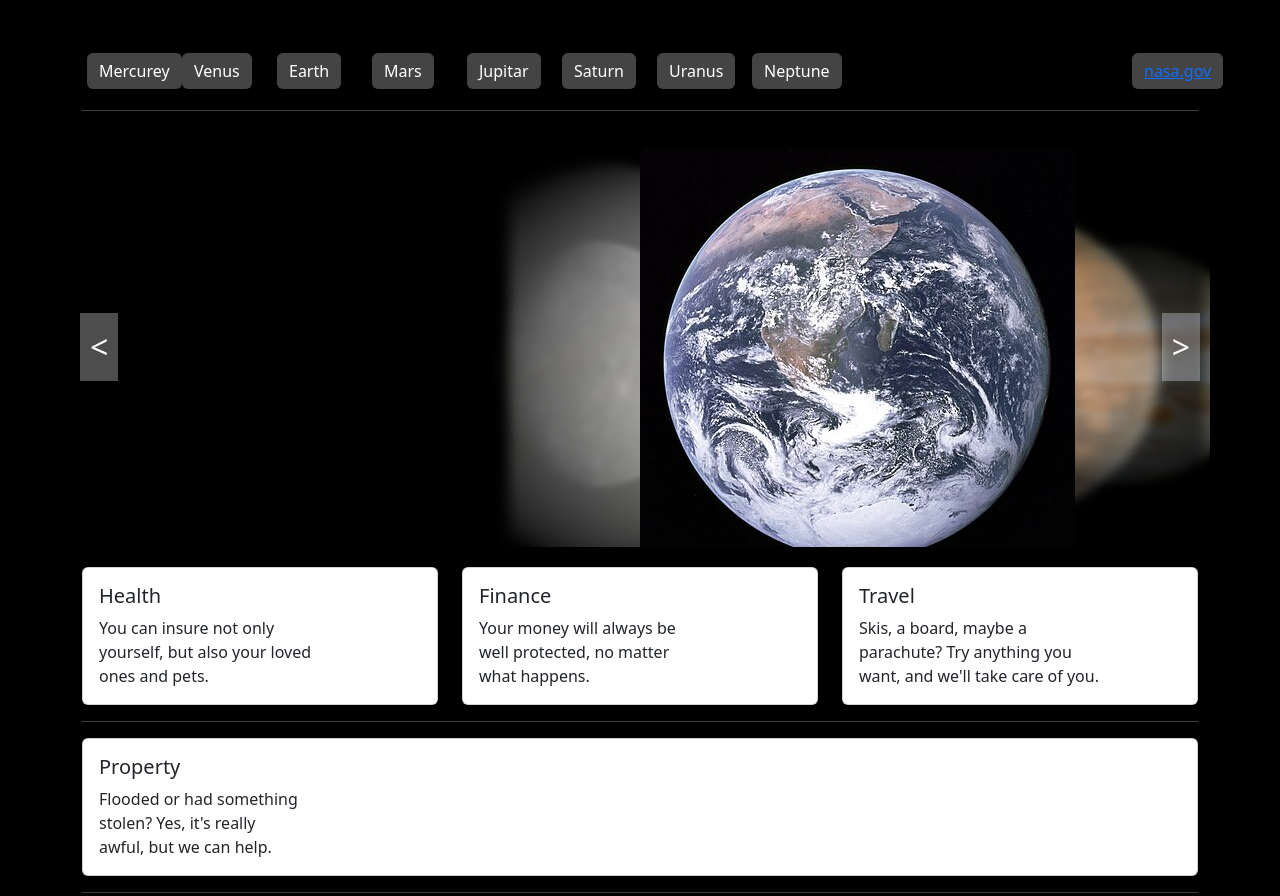
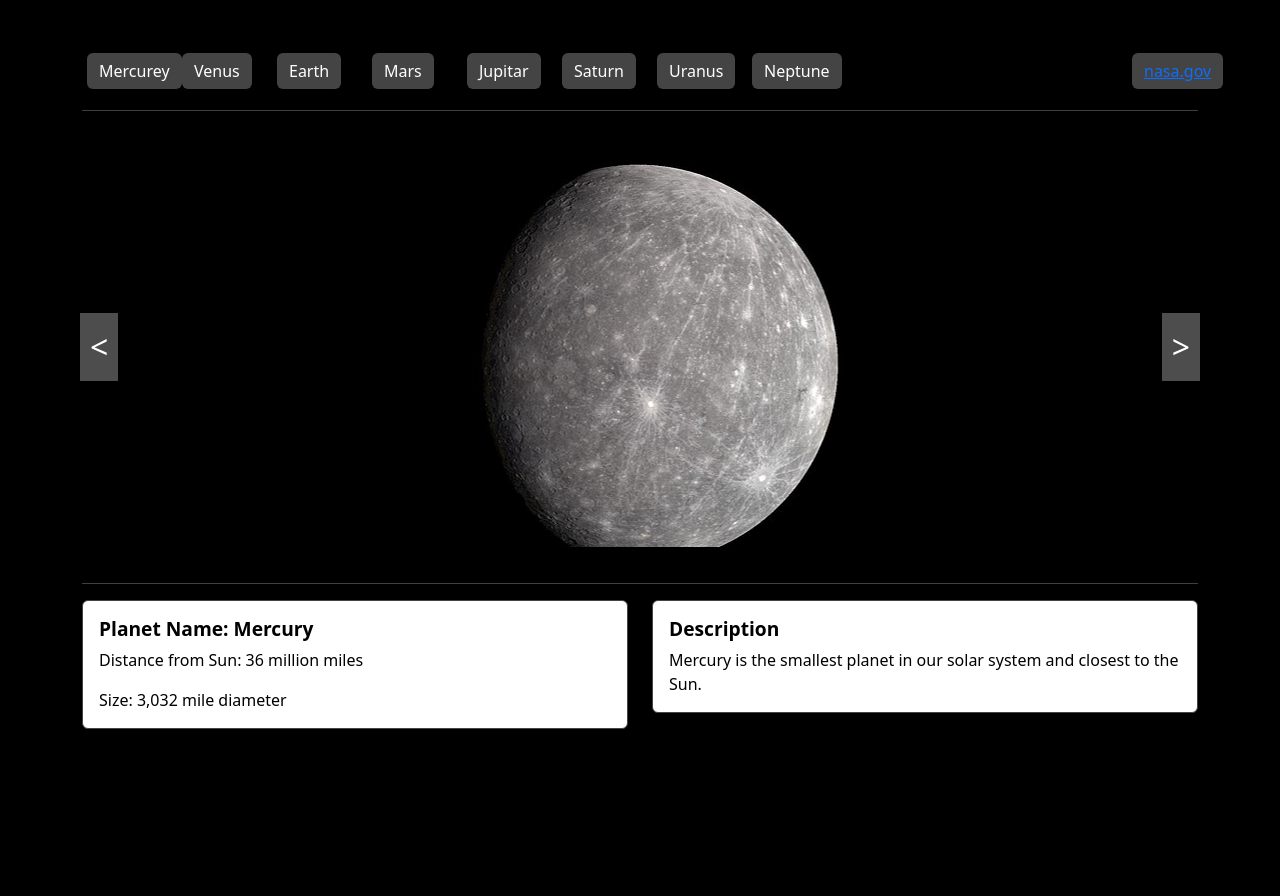
Before and after one commit to kaguilar125/Jquery, a plain HTML site: page Index.html in a window 1280 px wide. Shown: the top 896 px of the page. After the commit the page ends 800 px from the top, so only its background shows below. Drawn offline with nearby package versions, Linux system fonts and the light colour scheme.

Commit message:
klahjwdk

```diff
--- a/Index.html
+++ b/Index.html
@@ -4,7 +4,7 @@
     <meta charset="utf-8">
     <meta http-equiv="X-UA-Compatible" content="IE=edge">
     <meta name="viewport" content="width=device-width, initial-scale=1">
-    <title>Bootstrap demo</title>
+    <title>My universe</title>
     <link href="https://cdn.jsdelivr.net/npm/bootstrap@5.3.3/dist/css/bootstrap.min.css" rel="stylesheet" integrity="sha384-QWTKZyjpPEjISv5WaRU9OFeRpok6YctnYmDr5pNlyT2bRjXh0JMhjY6hW+ALEwIH" crossorigin="anonymous">
     <script src="https://ajax.googleapis.com/ajax/libs/jquery/3.7.1/jquery.min.js"></script>
     <link rel="stylesheet" href="style.css">
@@ -77,54 +77,26 @@
       </div>
 
 
-      <div id="row3" class="row">
-        <div class="col-sm-4">
-          <div class="card">
-          <div class="card-body">
-            <h5 class="card-title">Health</h5>
-            <p class="card-text">You can insure not only<br>yourself, but also your loved<br>ones and pets.<br/></p>
-          </div>
-        </div>
-      </div>
-        <div class="col-sm-4">
-          <div class="card">
-          <div class="card-body">
-            <h5 class="card-title">Finance</h5>
-            <p class="card-text">Your money will always be<br>well protected, no matter<br>what happens.<br/></p>
-          </div>
-        </div>
-      </div>
-        <div class="col-sm-4">
-          <div class="card">
-          <div class="card-body">
-            <h5 class="card-title">Travel</h5>
-            <p class="card-text">Skis, a board, maybe a<br>parachute? Try anything you<br>want, and we'll take care of you.<br/></p>
-          </div>
-        </div>
-      </div>
-      </div>
+
 
       <hr>
 
-      <div id="row5" class="row">
-        <div class="col-sm-12">
+      <div id="row3" class="row">
+        <div class="col-sm-6">
           <div class="card">
             <div class="card-body">
-              <h5 class="card-title">Property</h5>
-              <p class="card-text">Flooded or had something<br> stolen? Yes, it's really<br> awful, but we can help.<br/></p>
+              <h5 class="card-title">Planet Name: <span id="planet-name"></span></h5>
+              <p class="card-text">Distance from Sun: <span id="planet-distance"></span></p>
+              <p class="card-text">Size: <span id="planet-size"></span></p>
             </div>
           </div>
         </div>
-      </div>
 
-      <hr>
-
-      <div id="row6" class="row">
-        <div class="col-sm-12">
+        <div class="col-sm-6">
           <div class="card">
             <div class="card-body">
-              <h5 class="card-title">Property</h5>
-              <p class="card-text">Flooded or had something<br> stolen? Yes, it's really<br> awful, but we can help.<br/></p>
+              <h5 class="card-title">Description</h5>
+              <p class="card-text" id="planet-description"></p>
             </div>
           </div>
         </div>
--- a/Style.css
+++ b/Style.css
@@ -62,3 +62,17 @@ body {
   #next {
     right: 10px;
   }
+
+  #row3 .card {
+    background-color: #fff;
+    color: black;
+    border: 1px solid #444;
+  }
+  #row3 .card .card-title {
+    font-size: 1.2rem;
+    font-weight: bold;
+  }
+  #row3 .card .card-text {
+    font-size: 1rem;
+    line-height: 1.5;
+  }
--- a/script.js
+++ b/script.js
@@ -1,38 +1,62 @@
-// Begining of Slider
-let items = document.querySelectorAll('.slider .item');
-let active = 2;
-function loadShow(){
-    items[active].style.transform = `none`;
-    items[active].style.zIndex = 1;
-    items[active].style.filter = 'none';
-    items[active].style.opacity = 1;
-    // show after
-    let stt = 0;
-    for(var i = active + 1; i < items.length; i ++){
-        stt++;
-        items[i].style.transform = `translateX(${120*stt}px) scale(${1 - 0.2*stt}) perspective(16px) rotateY(-1deg)`;
-        items[i].style.zIndex = -stt;
-        items[i].style.filter = 'blur(5px)';
-        items[i].style.opacity = stt > 2 ? 0 : 0.6;
-    }
-     stt = 0;
-    for(var i = (active - 1); i >= 0; i --){
-        stt++;
-        items[i].style.transform = `translateX(${-120*stt}px) scale(${1 - 0.2*stt}) perspective(16px) rotateY(1deg)`;
-        items[i].style.zIndex = -stt;
-        items[i].style.filter = 'blur(5px)';
-        items[i].style.opacity = stt > 2 ? 0 : 0.6;
-    }
+let planetArray = [
+    {"name": "Mercury", "distance": "36 million miles", "size": "3,032 mile diameter", "description": "Mercury is the smallest planet in our solar system and closest to the Sun."},
+    {"name": "Venus", "distance": "26 million miles", "size": "7,521 mile diameter", "description": "Venus has a thick, toxic atmosphere that traps heat, making it the hottest planet."},
+    {"name": "Earth", "distance": "93 million miles", "size": "7,926 mile diameter", "description": "Earth is the only planet known to support life, with diverse ecosystems."},
+    {"name": "Mars", "distance": "49 million miles", "size": "4,221 mile diameter", "description": "Mars is known as the Red Planet and is the focus of many exploration missions."},
+    {"name": "Jupiter", "distance": "483.7 million miles", "size": "142,984 mile diameter", "description": "Jupiter is the largest planet in our solar system, with a prominent Great Red Spot."},
+    {"name": "Saturn", "distance": "889.8 million miles", "size": "74,898 mile diameter", "description": "Saturn is famous for its extensive ring system, made mostly of ice particles."},
+    {"name": "Uranus", "distance": "1.8 billion miles", "size": "31,763 mile diameter", "description": "Uranus has a unique blue-green color due to methane in its atmosphere."},
+    {"name": "Neptune", "distance": "2.8 billion miles", "size": "30,775 mile diameter", "description": "Neptune is known for its deep blue color and supersonic winds."},
+    {"name": "Pluto", "distance": "3.67 billion miles", "size": "1,477 mile diameter", "description": "Once classified as the ninth planet, Pluto is now considered a dwarf planet."}
+];
+
+
+const planetNameElement = document.querySelector("#planet-name");
+const distanceElement = document.querySelector("#planet-distance");
+const sizeElement = document.querySelector("#planet-size");
+const descriptionElement = document.querySelector("#planet-description");
+
+
+const navbarButtons = document.querySelectorAll("#grid1 .btn");
+
+
+navbarButtons.forEach((button, index) => {
+    button.addEventListener("click", () => {
+        currentIndex = index;
+        updateActiveSlide();
+    });
+});
+
+
+function updateInfo(index) {
+    const planet = planetArray[index];
+    planetNameElement.textContent = planet.name;
+    distanceElement.textContent = planet.distance;
+    sizeElement.textContent = planet.size;
+    descriptionElement.textContent = planet.description;
 }
-loadShow();
-let next = document.getElementById('next');
-let prev = document.getElementById('prev');
-next.onclick = function(){
-   active = active + 1 < items.length ?  active + 1 : active;
-   loadShow();
+
+
+let currentIndex = 0;
+const items = document.querySelectorAll(".slider .item");
+
+document.querySelector("#prev").addEventListener("click", () => {
+    currentIndex = (currentIndex - 1 + items.length) % items.length;
+    updateActiveSlide();
+});
+
+document.querySelector("#next").addEventListener("click", () => {
+    currentIndex = (currentIndex + 1) % items.length;
+    updateActiveSlide();
+});
+
+
+function updateActiveSlide() {
+    items.forEach((item, index) => {
+        item.classList.toggle("active", index === currentIndex);
+    });
+    updateInfo(currentIndex);
 }
-prev.onclick = function(){
-    active = active - 1 >= 0 ? active -1 : active;
-    loadShow();
-}
-// End of Slider
+
+
+updateInfo(currentIndex);
```
